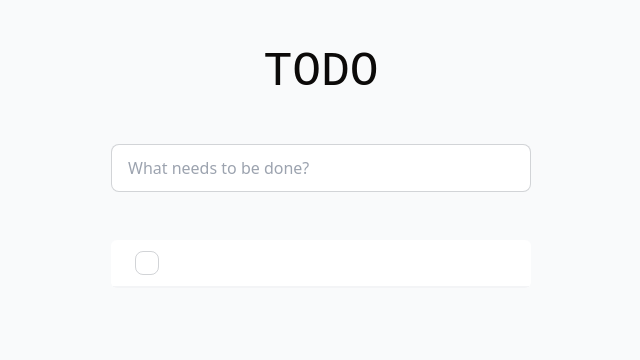
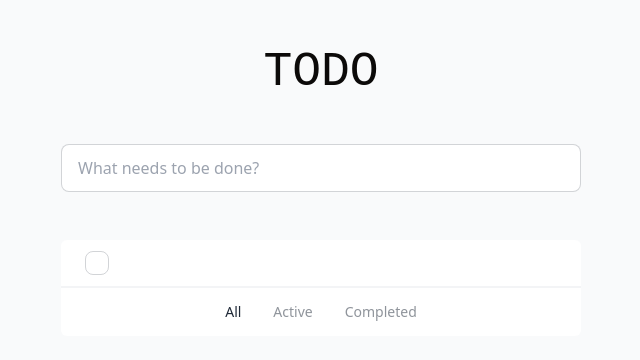
Before and after one commit to beyond009/TODO-mvc, a React (Vite) app: page / in a window 1280 px wide. Shown: the top 360 px of the page, without its empty margins (319-959 px from the left). Built offline with nearby package versions, Linux system fonts and the light colour scheme.

Commit message:
feat: add filter todo

```diff
--- a/src/App.tsx
+++ b/src/App.tsx
@@ -1,9 +1,10 @@
-import React, { useRef } from "react";
+import React, { useRef, useState, useMemo } from "react";
 import { useTodo } from "./context/useTodo";
 import { TodoItem } from "./components/TodoItem";
 function App() {
   const todoRef = useRef<HTMLInputElement>(null);
   const [{ todos }, dispatch] = useTodo();
+  const [filter, setFilter] = useState<"all" | "active" | "completed">("all");
   const hanldeAddTodo = () => {
     if (todoRef.current?.value) {
       dispatch({
@@ -16,6 +17,23 @@ function App() {
       });
     }
   };
+
+  const handleClearCompleted = () => {
+    dispatch({
+      type: "CLEAR_COMPLETED",
+    });
+  };
+
+  const filteredTodos = useMemo(() => {
+    switch (filter) {
+      case "all":
+        return todos;
+      case "active":
+        return todos.filter((todo) => !todo.done);
+      case "completed":
+        return todos.filter((todo) => todo.done);
+    }
+  }, [filter, todos]);
   return (
     <div className="flex flex-col items-center pt-12 min-h-screen bg-gray-50">
       <div className="text-5xl text-stone-950 font-mono">TODO</div>
@@ -23,18 +41,50 @@ function App() {
         ref={todoRef}
         type="text"
         placeholder="What needs to be done?"
-        className="input input-bordered w-full max-w-[420px] mt-12"
+        className="input input-bordered w-full max-w-[520px] mt-12"
         onKeyDown={(e) => {
           e.key === "Enter" && hanldeAddTodo();
         }}
       />{" "}
-      <ul className="overflow-x-auto w-full max-w-[420px] mt-12 rounded-md bg-white">
+      <ul className="overflow-x-auto w-full max-w-[520px] mt-12 rounded-md bg-white">
         <li className="flex h-12 items-center px-6 border-b-2 border-gray-100">
           <input type="checkbox" className="checkbox" />
         </li>
-        {todos.map((todo) => {
+        {filteredTodos.map((todo) => {
           return <TodoItem key={todo.id} todo={todo} />;
         })}
+        <li className="relative flex items-center justify-center h-12">
+          <div className="tabs">
+            <a
+              className={`tab ${filter === "all" ? "tab-active" : ""}`}
+              onClick={() => setFilter("all")}
+            >
+              All
+            </a>
+            <a
+              className={`tab ${filter === "active" ? "tab-active" : ""}`}
+              onClick={() => setFilter("active")}
+            >
+              Active
+            </a>
+            <a
+              className={`tab ${filter === "completed" ? "tab-active" : ""}`}
+              onClick={() => setFilter("completed")}
+            >
+              Completed
+            </a>
+          </div>
+          {filter === "completed" && (
+            <button
+              className="absolute right-2 text-sm"
+              onClick={() => {
+                handleClearCompleted();
+              }}
+            >
+              clear completed
+            </button>
+          )}
+        </li>
       </ul>
     </div>
   );
--- a/src/components/TodoItem.tsx
+++ b/src/components/TodoItem.tsx
@@ -16,9 +16,24 @@ export const TodoItem = ({ todo }: Props) => {
       payload: id,
     });
   };
+
+  const handleToggleTodo = () => {
+    dispatch({
+      type: "TOGGLE_TODO",
+      payload: id,
+    });
+  };
+
   return (
     <li className="flex h-12 items-center px-6 border-b-2 border-gray-100 gap-6 relative">
-      <input type="checkbox" className="checkbox" />
+      <input
+        type="checkbox"
+        className="checkbox"
+        checked={done}
+        onChange={() => {
+          handleToggleTodo();
+        }}
+      />
       <span className="text-lg">{text}</span>
       <XMarkIcon
         className="absolute right-3 w-8 h-8 cursor-pointer"
```
